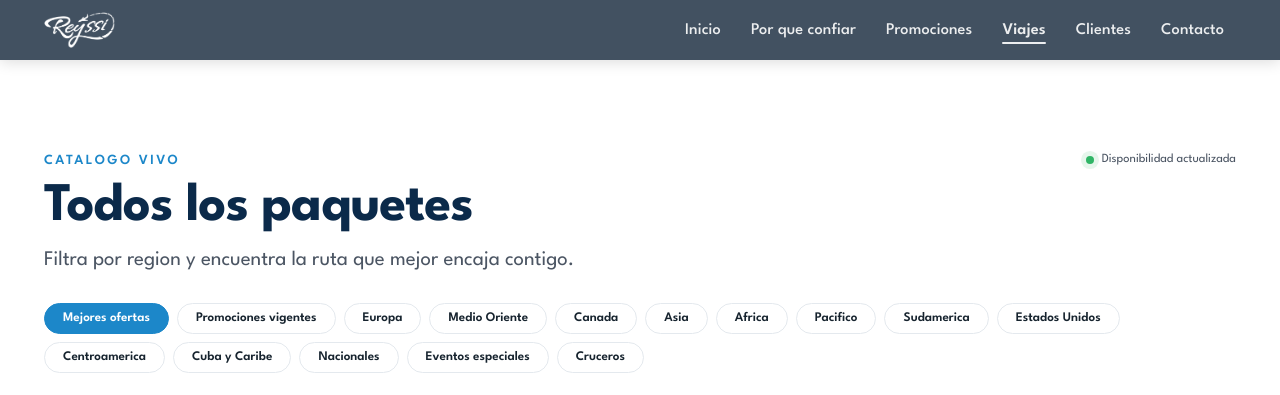
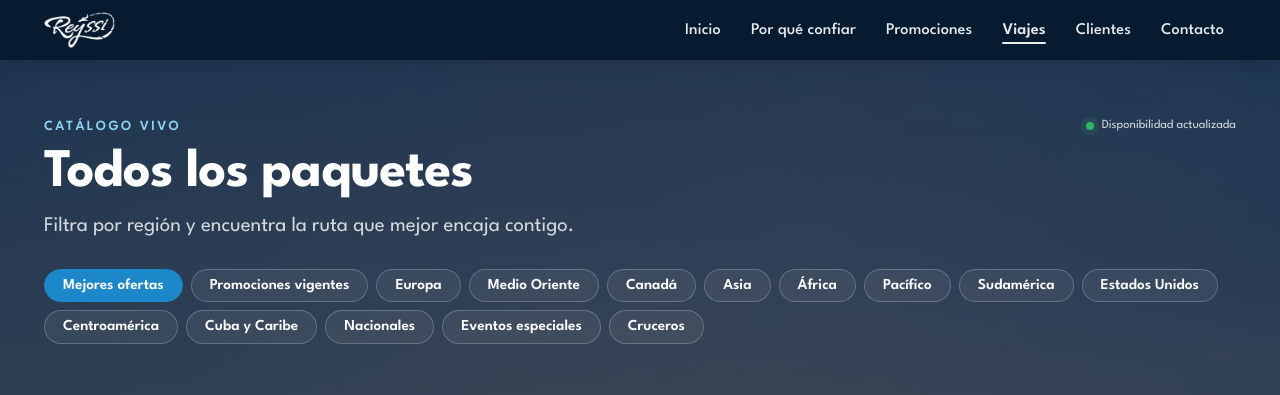
Before and after one commit to AndyCG03/reyssi-travels, a Node server app: page /viajes in a window 1280 px wide. Shown: the top 395 px of the page. Run offline with Node 20, Linux system fonts and the light colour scheme.

Commit message:
Consistencia en todo el sitio y restaurar Por qué confiar y CTA final
Mismo encabezado, menú móvil y pie en todas las páginas; cabecera oscura
con foto en viajes, términos y privacidad; acentos corregidos en viajes.
Se revierten los cambios v2 de Por qué confiar y del CTA final.

Co-Authored-By: Claude Opus 5.5 <noreply@anthropic.com>
Claude-Session: https://claude.ai/code/session_018zwPDVC92pBWjNU1PNtYMc

```diff
--- a/public/css/redesign.css
+++ b/public/css/redesign.css
@@ -340,3 +314,47 @@ html{ scroll-padding-top: calc(var(--header-height, 76px) + 16px); }
   .form-grupo-row{ grid-template-columns: 1fr; }
   .hero h1{ font-size: clamp(2.6rem, 12vw, 3rem); }
 }
+
+/* =====================================================================
+   CONSISTENCIA ENTRE PÁGINAS
+   Las páginas internas (viajes, términos, privacidad) usan el mismo
+   encabezado oscuro con foto que la portada, la misma cinta y el mismo pie.
+   ===================================================================== */
+.header.header-static{ background: var(--azul-medianoche); -webkit-backdrop-filter: none; backdrop-filter: none; }
+
+.legal-hero,
+.viajes-catalogo > .container{
+  position: relative; isolation: isolate; color: #fff;
+}
+.legal-hero{
+  padding-block: calc(var(--header-height, 76px) + 56px) 56px;
+  background:
+    linear-gradient(0deg, rgba(7,27,48,.94), rgba(7,27,48,.72)),
+    url('../img/Hero.webp') center / cover no-repeat;
+  animation: heroIn .9s var(--ease-premium) both;
+}
+.legal-hero h1{ color: #fff; font-family: var(--font-display); font-size: var(--fs-2xl); line-height: 1.02; letter-spacing: -1px; }
+.legal-hero p{ color: rgba(255,255,255,.8); font-size: var(--fs-lg); }
+.legal-hero .breadcrumb{ color: rgba(255,255,255,.7); font-size: var(--fs-xs); }
+.legal-hero .breadcrumb a{ color: var(--cielo); }
+.legal-section{ padding-block: clamp(40px, 5vw, 64px); }
+.legal-card{ transition: transform .5s var(--ease-premium), box-shadow .5s var(--ease-premium); }
+.legal-card:hover{ transform: translateY(-3px); box-shadow: var(--shadow-md); }
+
+.viajes-catalogo{
+  padding-top: 0;
+  background:
+    linear-gradient(0deg, rgba(7,27,48,.94), rgba(7,27,48,.72)),
+    url('../img/Hero.webp') center / cover no-repeat;
+}
+.viajes-catalogo > .container{ padding-block: calc(var(--header-height, 76px) + 56px) 40px; }
+.viajes-catalogo .section-head h2{ color: #fff; }
+.viajes-catalogo .section-eyebrow{ color: var(--cielo); }
+.viajes-catalogo .section-subtitle, .catalogo-status{ color: rgba(255,255,255,.8); }
+.viajes-catalogo .mega-tab{ background: rgba(255,255,255,.06); border-color: rgba(255,255,255,.22); color: #fff; font-size: .95rem; transition: background .3s, border-color .3s, transform .3s var(--ease-premium); }
+.viajes-catalogo .mega-tab:hover{ border-color: var(--cielo); color: #fff; transform: translateY(-2px); }
+.viajes-catalogo .mega-tab.is-active{ background: var(--azul-rey); border-color: var(--azul-rey); }
+.mega-catalogo-frame{ border-top: 0; }
+.viajes-catalogo .reveal{ opacity: 1; transform: none; }
+.legal-card p, .legal-card li{ font-size: var(--fs-sm); line-height: 1.7; }
+.legal-card h2, .legal-card h3{ font-size: var(--fs-lg); }
--- a/public/js/travel.js
+++ b/public/js/travel.js
@@ -124,5 +124,5 @@
   }
 
   makeCarousel(document.querySelector('.testimonios-grid'), { auto: true });
-  makeCarousel(document.querySelector('.trust-grid'), { onlyBelow: 780 });
+
 })();
--- a/public/viajes.html
+++ b/public/viajes.html
@@ -36,27 +36,27 @@
     <a href="/" class="logo" aria-label="Reyssi Travels, inicio">
       <img src="/img/logo-blanco.png" alt="Reyssi Travels">
     </a>
-      <nav aria-label="Navegacion principal">
+    <nav>
       <ul class="nav-links">
-          <li><a href="/">Inicio</a></li>
-          <li><a href="/#trust">Por que confiar</a></li>
+        <li><a href="/#hero">Inicio</a></li>
+        <li><a href="/#trust">Por qué confiar</a></li>
         <li><a href="/#promociones">Promociones</a></li>
-          <li><a class="active" href="#catalogo">Viajes</a></li>
+        <li><a class="active" href="/viajes">Viajes</a></li>
         <li><a href="/#testimonios">Clientes</a></li>
         <li><a href="/#formulario-contacto">Contacto</a></li>
       </ul>
     </nav>
-      <button class="menu-toggle" id="menuToggle" aria-label="Abrir menu" aria-expanded="false">
+    <button class="menu-toggle" id="menuToggle" aria-label="Abrir menú" aria-expanded="false">
       <svg class="icon-burger" width="22" height="22" viewBox="0 0 24 24" fill="none" stroke="currentColor" stroke-width="2" stroke-linecap="round"><path d="M4 7h16M4 12h16M4 17h16"/></svg>
-        <svg class="icon-close" width="22" height="22" viewBox="0 0 24 24" fill="none" stroke="currentColor" stroke-width="2" stroke-linecap="round"><path d="m6 6 12 12M18 6 6 18"/></svg>
+      <svg class="icon-close" width="22" height="22" viewBox="0 0 24 24" fill="none" stroke="currentColor" stroke-width="2" stroke-linecap="round"><path d="M6 6l12 12M18 6 6 18"/></svg>
     </button>
   </div>
   <div class="mobile-menu" id="mobileMenu">
     <ul>
-        <li><a href="/">Inicio</a></li>
-        <li><a href="/#trust">Por que confiar</a></li>
+      <li><a href="/#hero">Inicio</a></li>
+      <li><a href="/#trust">Por qué confiar</a></li>
       <li><a href="/#promociones">Promociones</a></li>
-        <li><a href="#catalogo">Viajes</a></li>
+      <li><a class="active" href="/viajes">Viajes</a></li>
       <li><a href="/#testimonios">Clientes</a></li>
       <li><a href="/#formulario-contacto">Contacto</a></li>
     </ul>
@@ -115,9 +115,9 @@
       <div class="container">
         <div class="section-head reveal">
           <div>
-            <span class="section-eyebrow">Catalogo vivo</span>
+            <span class="section-eyebrow">Catálogo vivo</span>
             <h2>Todos los paquetes</h2>
-            <p class="section-subtitle">Filtra por region y encuentra la ruta que mejor encaja contigo.</p>
+            <p class="section-subtitle">Filtra por región y encuentra la ruta que mejor encaja contigo.</p>
           </div>
           <span class="catalogo-status"><i></i> Disponibilidad actualizada</span>
         </div>
@@ -126,13 +126,13 @@
           <button class="mega-tab" data-target="promos">Promociones vigentes</button>
           <button class="mega-tab" data-target="1">Europa</button>
           <button class="mega-tab" data-target="2">Medio Oriente</button>
-          <button class="mega-tab" data-target="3">Canada</button>
+          <button class="mega-tab" data-target="3">Canadá</button>
           <button class="mega-tab" data-target="4">Asia</button>
-          <button class="mega-tab" data-target="5">Africa</button>
-          <button class="mega-tab" data-target="6">Pacifico</button>
-          <button class="mega-tab" data-target="7">Sudamerica</button>
+          <button class="mega-tab" data-target="5">África</button>
+          <button class="mega-tab" data-target="6">Pacífico</button>
+          <button class="mega-tab" data-target="7">Sudamérica</button>
           <button class="mega-tab" data-target="8">Estados Unidos</button>
-          <button class="mega-tab" data-target="9">Centroamerica</button>
+          <button class="mega-tab" data-target="9">Centroamérica</button>
           <button class="mega-tab" data-target="10">Cuba y Caribe</button>
           <button class="mega-tab" data-target="11">Nacionales</button>
           <button class="mega-tab" data-target="12">Eventos especiales</button>
@@ -164,6 +164,52 @@
     </section>
   </main>
 
+<footer class="footer">
+  <div class="container">
+    <div class="footer-grid">
+      <div class="footer-brand">
+        <a href="/#hero" class="logo">
+          <img src="/img/logo-blanco.png" alt="Reyssi Travels">
+        </a>
+        <p>Creamos experiencias únicas para viajeros que buscan más viajes.</p>
+        <div class="social-row">
+          <a href="/#" aria-label="Instagram"><svg width="16" height="16" viewBox="0 0 24 24" fill="currentColor"><path d="M12 2c2.7 0 3 .01 4.1.06 1.1.05 1.8.22 2.4.46.6.25 1.1.58 1.6 1.08.5.5.83 1 1.08 1.6.24.6.41 1.3.46 2.4.05 1.1.06 1.4.06 4.1s-.01 3-.06 4.1c-.05 1.1-.22 1.8-.46 2.4a4.3 4.3 0 0 1-1.08 1.6 4.3 4.3 0 0 1-1.6 1.08c-.6.24-1.3.41-2.4.46-1.1.05-1.4.06-4.1.06s-3-.01-4.1-.06c-1.1-.05-1.8-.22-2.4-.46a4.3 4.3 0 0 1-1.6-1.08 4.3 4.3 0 0 1-1.08-1.6c-.24-.6-.41-1.3-.46-2.4C2.01 15 2 14.7 2 12s.01-3 .06-4.1c.05-1.1.22-1.8.46-2.4.25-.6.58-1.1 1.08-1.6.5-.5 1-.83 1.6-1.08.6-.24 1.3-.41 2.4-.46C9 2.01 9.3 2 12 2Zm0 1.8c-2.65 0-2.97.01-4 .06-.97.05-1.5.2-1.84.34-.46.18-.8.4-1.15.75-.35.35-.57.69-.75 1.15-.14.35-.29.87-.34 1.84-.05 1.03-.06 1.35-.06 4s.01 2.97.06 4c.05.97.2 1.5.34 1.84.18.46.4.8.75 1.15.35.35.69.57 1.15.75.35.14.87.29 1.84.34 1.03.05 1.35.06 4 .06s2.97-.01 4-.06c.97-.05 1.5-.2 1.84-.34.46-.18.8-.4 1.15-.75.35-.35.57-.69.75-1.15.14-.35.29-.87.34-1.84.05-1.03.06-1.35.06-4s-.01-2.97-.06-4c-.05-.97-.2-1.5-.34-1.84a3 3 0 0 0-.75-1.15 3 3 0 0 0-1.15-.75c-.35-.14-.87-.29-1.84-.34-1.03-.05-1.35-.06-4-.06Zm0 3.4a4.8 4.8 0 1 1 0 9.6 4.8 4.8 0 0 1 0-9.6Zm0 1.8a3 3 0 1 0 0 6 3 3 0 0 0 0-6Zm5.1-2a1.1 1.1 0 1 1-2.2 0 1.1 1.1 0 0 1 2.2 0Z"/></svg></a>
+          <a href="/#" aria-label="Facebook"><svg width="16" height="16" viewBox="0 0 24 24" fill="currentColor"><path d="M14 9h3V6h-3c-2 0-3.5 1.5-3.5 3.5V11H8v3h2.5v7h3v-7H16l1-3h-3.5V9.5c0-.3.2-.5.5-.5Z"/></svg></a>
+          <a href="/#" aria-label="TikTok"><svg width="16" height="16" viewBox="0 0 24 24" fill="currentColor"><path d="M14 3c.3 1.9 1.5 3.3 3.5 3.6V9c-1.3 0-2.5-.4-3.5-1v6.4a5.4 5.4 0 1 1-4.5-5.3v2.6a2.8 2.8 0 1 0 2 2.7V3h2.5Z"/></svg></a>
+          <a href="/#" aria-label="YouTube"><svg width="16" height="16" viewBox="0 0 24 24" fill="currentColor"><path d="M21.6 7.2s-.2-1.5-.8-2.1c-.8-.8-1.7-.8-2.1-.9C15.9 4 12 4 12 4h0s-3.9 0-6.7.2c-.4 0-1.3.1-2.1.9-.6.6-.8 2.1-.8 2.1S2.2 9 2.2 10.8v1.4C2.2 14 2.4 15.8 2.4 15.8s.2 1.5.8 2.1c.8.8 1.8.8 2.3.9 1.7.1 6.5.2 6.5.2s3.9 0 6.7-.2c.4 0 1.3-.1 2.1-.9.6-.6.8-2.1.8-2.1s.2-1.8.2-3.6v-1.4c0-1.8-.2-3.6-.2-3.6ZM9.9 14.6V8.6l5.4 3-5.4 3Z"/></svg></a>
+        </div>
+      </div>
+      <div class="footer-col">
+        <h3>Enlaces</h3>
+        <ul>
+          <li><a href="/#hero">Inicio</a></li>
+          <li><a href="/#trust">Por qué confiar</a></li>
+          <li><a href="/#promociones">Promociones</a></li>
+          <li><a href="/viajes">Viajes</a></li>
+          <li><a href="/#testimonios">Clientes</a></li>
+          <li><a href="/#formulario-contacto">Contacto</a></li>
+        </ul>
+      </div>
+      <div class="footer-col">
+        <h3>Nosotros</h3>
+        <ul>
+          <li><a href="/terminos">Términos y condiciones</a></li>
+          <li><a href="/privacidad">Aviso de privacidad</a></li>
+        </ul>
+      </div>
+      <div class="footer-col">
+        <h3>Contacto</h3>
+        <ul class="footer-contact">
+          <li><svg width="14" height="14" viewBox="0 0 24 24" fill="currentColor"><path d="M12.04 2C6.58 2 2.13 6.45 2.13 11.91c0 1.75.46 3.45 1.32 4.95L2 22l5.29-1.39a9.9 9.9 0 0 0 4.75 1.21h.01c5.46 0 9.9-4.45 9.9-9.91S17.5 2 12.04 2Z"/></svg>+52 55 1234 5678</li>
+          <li><svg width="14" height="14" viewBox="0 0 24 24" fill="none" stroke="currentColor" stroke-width="2" stroke-linecap="round" stroke-linejoin="round"><rect x="2" y="4" width="20" height="16" rx="2"/><path d="m22 6-10 7L2 6"/></svg>reservas@reyssitravels.com</li>
+          <li><svg width="14" height="14" viewBox="0 0 24 24" fill="none" stroke="currentColor" stroke-width="2" stroke-linecap="round" stroke-linejoin="round"><path d="M20 10c0 6-8 12-8 12s-8-6-8-12a8 8 0 0 1 16 0Z"/><circle cx="12" cy="10" r="3"/></svg>Ciudad de México, México</li>
+        </ul>
+      </div>
+    </div>
+    <div class="footer-bottom">&copy; 2026 Reyssi. Todos los derechos reservados.</div>
+  </div>
+</footer>
+
   <a class="whatsapp-widget" href="https://wa.me/525512345678" target="_blank" rel="noopener" aria-label="Abrir WhatsApp">
     <svg width="22" height="22" viewBox="0 0 24 24" fill="currentColor"><path d="M12.04 2C6.58 2 2.13 6.45 2.13 11.91c0 1.75.46 3.45 1.32 4.95L2 22l5.29-1.39a9.9 9.9 0 0 1 4.75 1.21h.01c5.46 0 9.9-4.45 9.9-9.91S17.5 2 12.04 2Zm0 18.06h-.01a8.2 8.2 0 0 1-4.18-1.14l-.3-.18-3.14.82.84-3.06-.19-.32a8.13 8.13 0 0 1-1.27-4.27c0-4.5 3.66-8.16 8.16-8.16a8.11 8.11 0 0 1 8.15 8.16c0 4.5-3.66 8.15-8.06 8.15Zm4.48-6.11c-.24-.12-1.44-.71-1.67-.8-.22-.08-.39-.12-.55.12-.16.24-.63.79-.78.96-.14.16-.29.18-.53.06-.24-.12-1.02-.38-1.94-1.2-.72-.64-1.2-1.43-1.34-1.67-.14-.24-.02-.37.11-.49.11-.11.24-.29.36-.43.12-.14.16-.24.24-.4.08-.16.04-.3-.02-.42-.06-.12-.55-1.32-.75-1.81-.2-.48-.4-.41-.55-.42h-.47c-.16 0-.42.06-.64.3-.22.24-.84.82-.84 2s.86 2.32.98 2.48c.12.16 1.7 2.6 4.12 3.64.58.25 1.03.4 1.38.51.58.18 1.11-.16 1.53.1.47-.07 1.44-.59 1.64-1.16.2-.57.2-1.06.14-1.16-.06-.1-.22-.16-.46-.28Z"/></svg>
   </a>
```
Also changed, not shown: other parts of public/css/redesign.css (+1 -27 lines), public/privacidad.html (+26 -21 lines), public/terminos.html (+30 -26 lines). Lines whose indentation alone changed are shown as unchanged.
